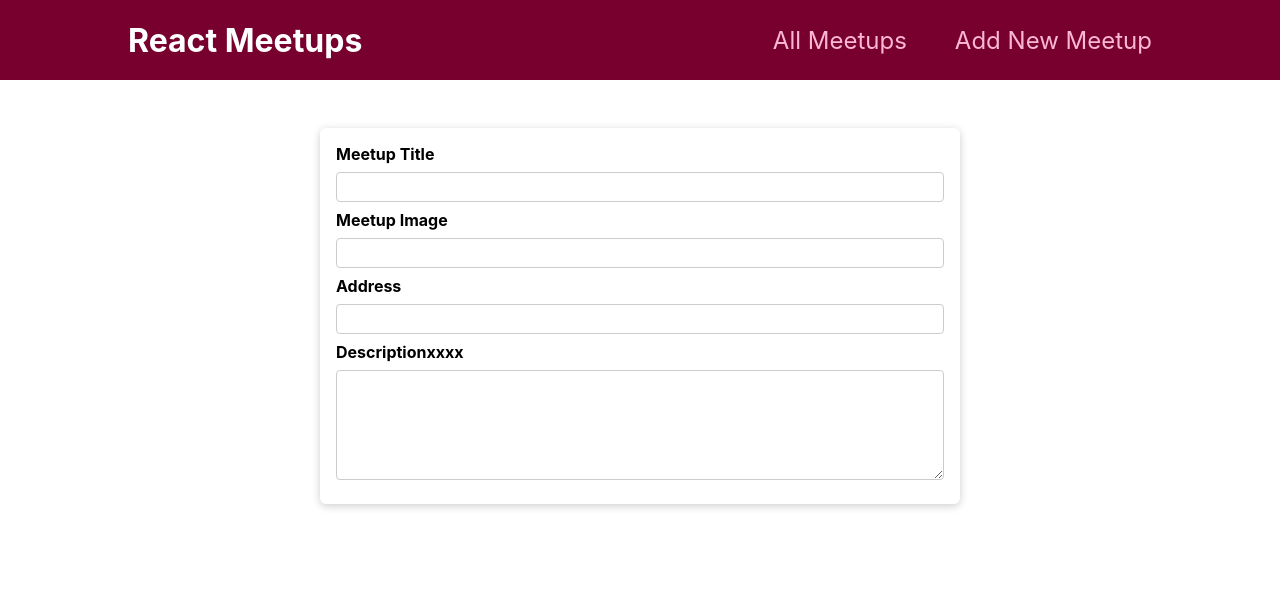
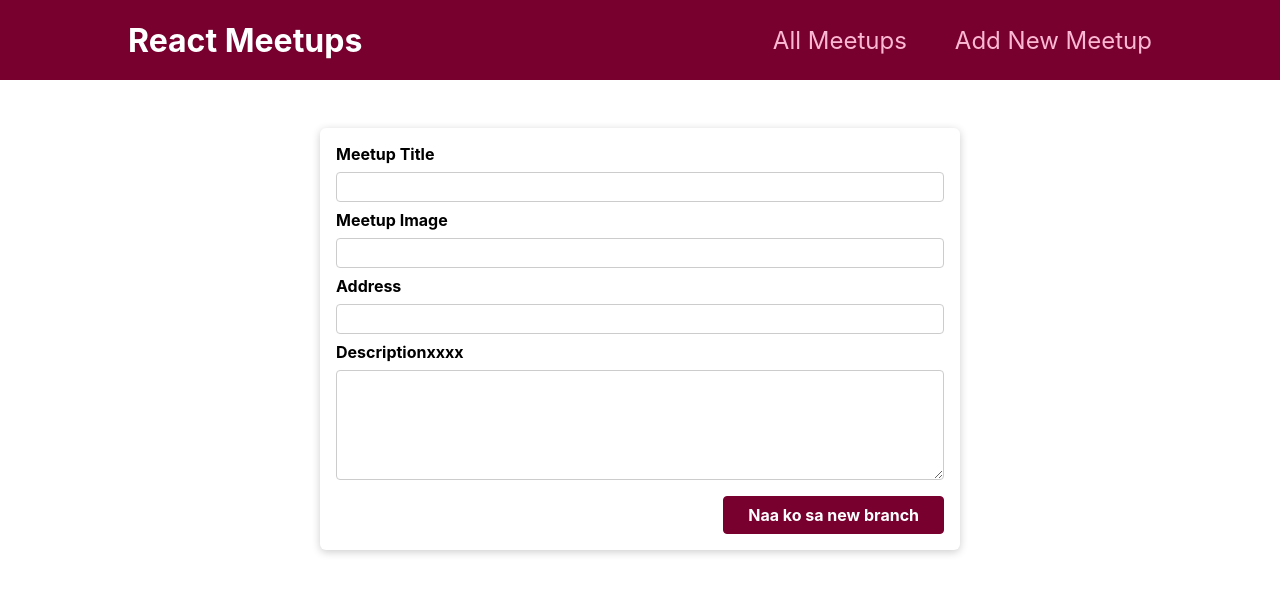
Before and after one commit to cenezoic123/nextjs-course2, a Next.js app: page /new-meetup in a window 1280 px wide. Shown: the top 594 px of the page. Built offline with nearby package versions, Linux system fonts and the light colour scheme.

Commit message:
Naa ko sa new branch

```diff
--- a/components/meetups/NewMeetupForm.js
+++ b/components/meetups/NewMeetupForm.js
@@ -49,9 +49,9 @@ function NewMeetupForm(props){
                     <textarea id = 'description' required rows = '5' ref = {descriptionInputRef}>
                     </textarea>
                 </div>
-                {/* <div className = {classes.actions}>
-                    <button>Add Meetups</button>
-                </div>  */}
+                <div className = {classes.actions}>
+                    <button>Naa ko sa new branch</button>
+                </div>
             </form>
         </Card>
     );
```
